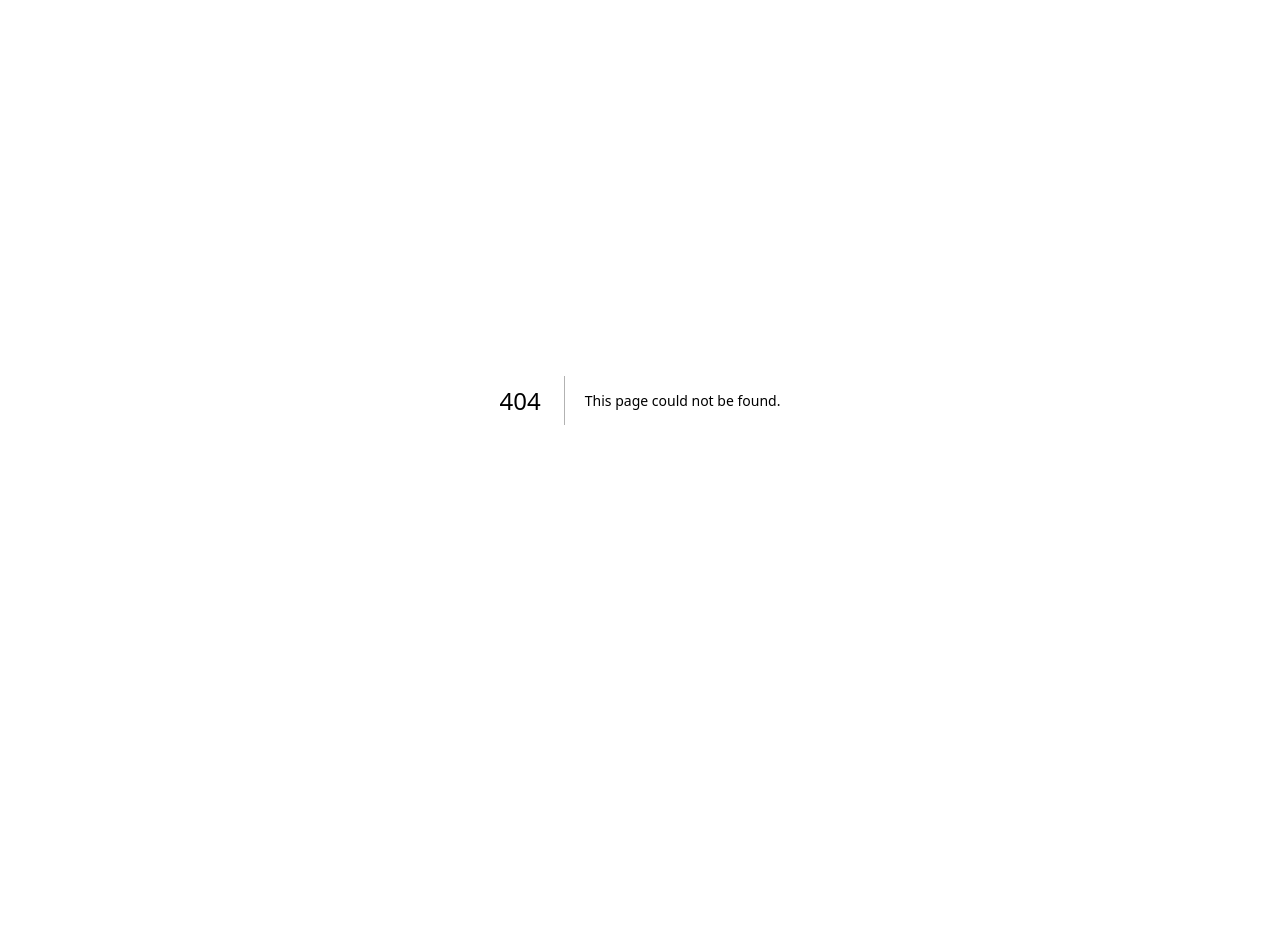
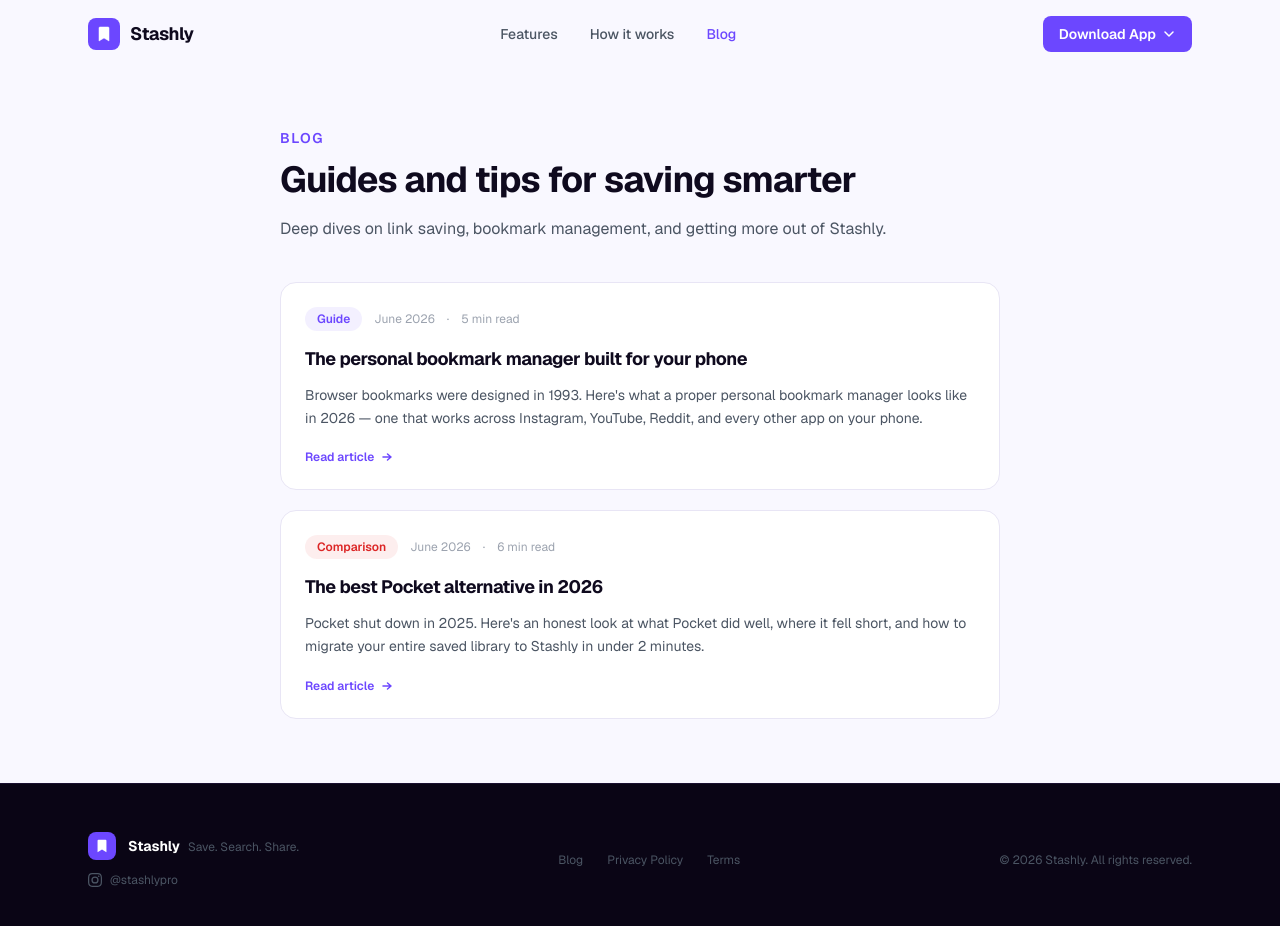
Before and after one commit to nitinmadelyn/stashly-web, a Next.js app: page /blog in a window 1280 px wide. Before the commit this address had no page. Shown: the top 926 px of the page. Before the commit the page ends 800 px from the top, so only its background shows below. Built offline with nearby package versions, Linux system fonts and the light colour scheme.

Commit message:
add blogs

```diff
--- /dev/null
+++ b/src/app/blog/page.tsx
@@ -0,0 +1,94 @@
+import type { Metadata } from "next";
+import Navbar from "@/components/Navbar";
+import Footer from "@/components/Footer";
+import BlogPostCard, { type Post } from "@/components/BlogPostCard";
+
+// ─── SEO Metadata ─────────────────────────────────────────────────────────────
+
+export const metadata: Metadata = {
+  title: "Blog — Stashly",
+  description:
+    "Guides, tips, and deep dives on saving links, managing bookmarks, and getting more out of Stashly on iOS and Android.",
+  metadataBase: new URL("https://stashly.pro"),
+  alternates: { canonical: "https://stashly.pro/blog" },
+  openGraph: {
+    title: "Blog — Stashly",
+    description:
+      "Guides, tips, and deep dives on saving links, managing bookmarks, and getting more out of Stashly.",
+    url: "https://stashly.pro/blog",
+    siteName: "Stashly",
+    type: "website",
+  },
+  robots: { index: true, follow: true },
+};
+
+// ─── Post data ────────────────────────────────────────────────────────────────
+
+const posts: Post[] = [
+  {
+    slug: "personal-bookmark-manager",
+    href: "/personal-bookmark-manager",
+    category: "Guide",
+    categoryColor: "#6C47FF",
+    title: "The personal bookmark manager built for your phone",
+    excerpt:
+      "Browser bookmarks were designed in 1993. Here's what a proper personal bookmark manager looks like in 2026 — one that works across Instagram, YouTube, Reddit, and every other app on your phone.",
+    readingTime: "5 min read",
+    publishedAt: "June 2026",
+  },
+  {
+    slug: "pocket-alternative",
+    href: "/pocket-alternative",
+    category: "Comparison",
+    categoryColor: "#DC2626",
+    title: "The best Pocket alternative in 2026",
+    excerpt:
+      "Pocket shut down in 2025. Here's an honest look at what Pocket did well, where it fell short, and how to migrate your entire saved library to Stashly in under 2 minutes.",
+    readingTime: "6 min read",
+    publishedAt: "June 2026",
+  },
+];
+
+// ─── Page ─────────────────────────────────────────────────────────────────────
+
+export default function BlogPage() {
+  return (
+    <>
+      <Navbar />
+
+      <main className="flex-1">
+        <section className="pt-32 pb-16" style={{ backgroundColor: "#F9F8FF" }}>
+          <div className="mx-auto max-w-3xl px-6">
+            <p
+              className="mb-3 text-sm font-semibold uppercase tracking-widest"
+              style={{ color: "#6C47FF" }}
+            >
+              Blog
+            </p>
+            <h1
+              className="text-3xl font-bold tracking-tight md:text-4xl"
+              style={{ color: "#0F0A1E" }}
+            >
+              Guides and tips for saving smarter
+            </h1>
+            <p
+              className="mt-4 text-base leading-relaxed"
+              style={{ color: "#4B5563" }}
+            >
+              Deep dives on link saving, bookmark management, and getting more
+              out of Stashly.
+            </p>
+
+            <div className="mt-10 flex flex-col gap-5">
+              {posts.map((post) => (
+                <BlogPostCard key={post.slug} post={post} />
+              ))}
+            </div>
+          </div>
+        </section>
+      </main>
+
+      <Footer />
+    </>
+  );
+}
--- /dev/null
+++ b/src/components/BlogPostCard.tsx
@@ -0,0 +1,68 @@
+import Link from "next/link";
+
+export interface Post {
+  slug: string;
+  href: string;
+  category: string;
+  categoryColor: string;
+  title: string;
+  excerpt: string;
+  readingTime: string;
+  publishedAt: string;
+}
+
+export default function BlogPostCard({ post }: { post: Post }) {
+  return (
+    <Link
+      href={post.href}
+      className="blog-card group block rounded-2xl p-6"
+      style={{ backgroundColor: "#FFFFFF", border: "1px solid #E8E5F5" }}
+    >
+      <div className="flex items-center gap-3 mb-4">
+        <span
+          className="inline-flex items-center rounded-full px-3 py-1 text-xs font-semibold"
+          style={{
+            backgroundColor: `${post.categoryColor}14`,
+            color: post.categoryColor,
+          }}
+        >
+          {post.category}
+        </span>
+        <span className="text-xs" style={{ color: "#9CA3AF" }}>
+          {post.publishedAt}
+        </span>
+        <span className="text-xs" style={{ color: "#9CA3AF" }}>·</span>
+        <span className="text-xs" style={{ color: "#9CA3AF" }}>
+          {post.readingTime}
+        </span>
+      </div>
+
+      <h2
+        className="blog-card-title mb-3 text-lg font-bold leading-snug tracking-tight"
+        style={{ color: "#0F0A1E" }}
+      >
+        {post.title}
+      </h2>
+
+      <p className="text-sm leading-relaxed" style={{ color: "#4B5563" }}>
+        {post.excerpt}
+      </p>
+
+      <div
+        className="mt-5 flex items-center gap-1.5 text-xs font-semibold"
+        style={{ color: "#6C47FF" }}
+      >
+        Read article
+        <svg width="14" height="14" viewBox="0 0 14 14" fill="none" aria-hidden="true">
+          <path
+            d="M3 7h8M7.5 4l3.5 3-3.5 3"
+            stroke="currentColor"
+            strokeWidth="1.5"
+            strokeLinecap="round"
+            strokeLinejoin="round"
+          />
+        </svg>
+      </div>
+    </Link>
+  );
+}
```
